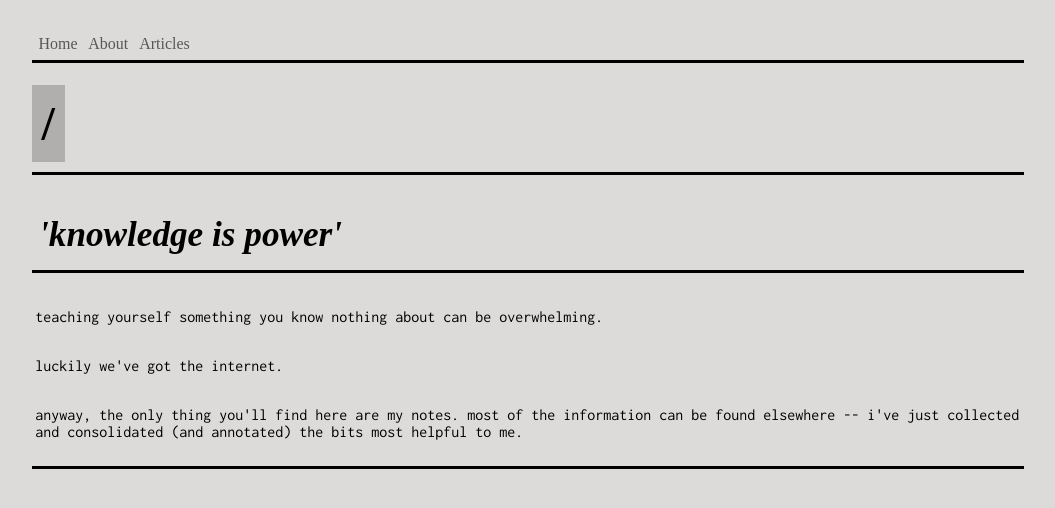
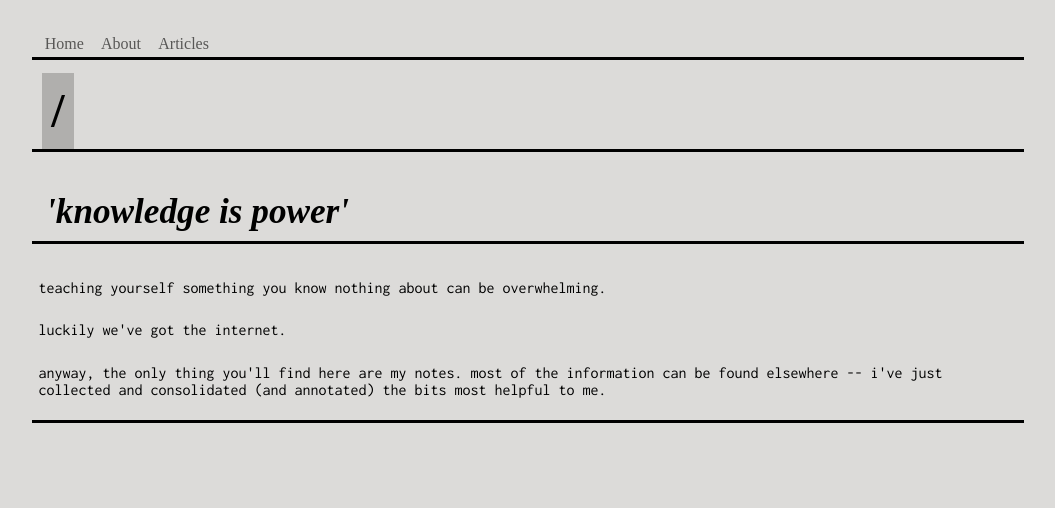
Before and after one commit to msawangwan/msawangwan.github.io, a Jekyll site: the page built from index.html, in a window 1280 px wide. Shown: the top 508 px of the page, without its empty margins (112-1167 px from the left). Built offline with Jekyll 4.4.1, drawn with Linux system fonts in a browser that asks for light colours; some web fonts are replaced.

```diff
--- a/css/style.css
+++ b/css/style.css
@@ -43,8 +43,9 @@ h1, h2 {
   line-height: 1.2;
 }
 
+/* top-right-bottom-left */
 h1, h2, p, ul, li {
-  margin: 0.2em auto;
+  margin: auto 0.2em auto 0.2em;
   padding: 0.2em;
 }
 
```
